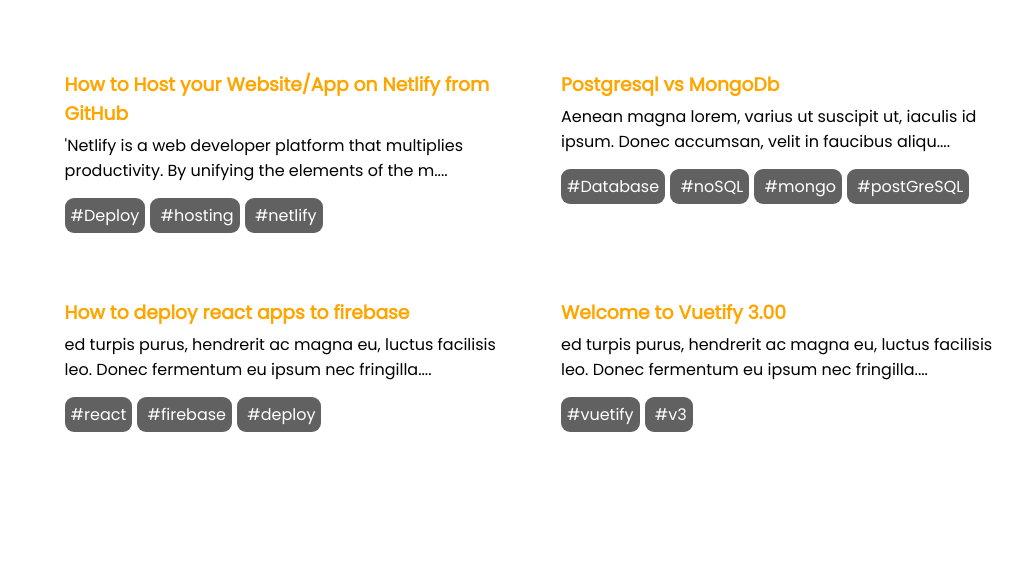
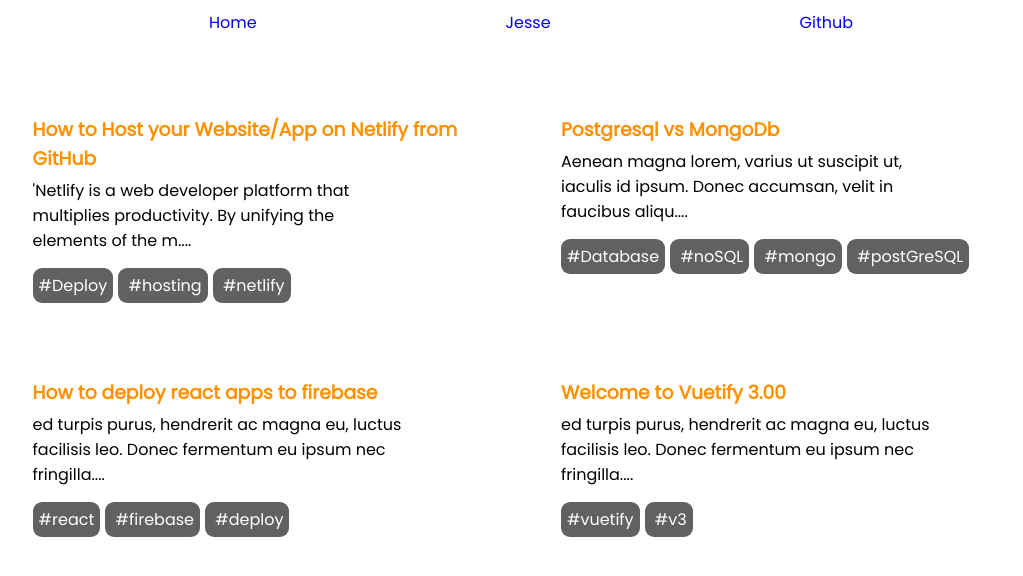
Before and after one commit to Akohjesse/Vue3-json-server-blog, a Vue app: page / in a window 1280 px wide. Shown: the top 576 px of the page, without its empty margins (109-1132 px from the left). Built offline with nearby package versions, Linux system fonts and the light colour scheme; data requests are answered from the project's data file.

Commit message:
build complete

```diff
--- a/src/App.vue
+++ b/src/App.vue
@@ -1,8 +1,17 @@
 <template>
    <div class="main">
+       <Header class="header"/>
       <router-view/>
    </div>
 </template>
+
+<script>
+import Header  from "./components/header.vue";
+export default {
+   name: 'App',
+   components: { Header }
+}
+</script>
 
 <style lang="scss">
 @import url('https://fonts.googleapis.com/css2?family=Poppins&display=swap');
@@ -12,8 +21,12 @@
    font-family: 'Poppins', sans-serif;
    margin:0px;
  }
+ .header{
+    margin-bottom: 50px;
+    padding:5px 0px;
+ }
  .main{
-  width:95%;
+  width:90%;
   margin:0 auto;
  }
 </style>
--- a/src/components/header.vue
+++ b/src/components/header.vue
@@ -1,15 +1,40 @@
 <template>
- <header>
-
- </header>
+<nav>
+    <ul>
+        <router-link style="text-decoration:none" to="/" >Home</router-link>
+        <li>
+            <a href="https://akohjesse.com">Jesse</a>
+        </li>
+        <li>
+            <a href="https://github.com">
+             Github
+            </a>
+        </li>
+    </ul>
+</nav>
 </template>
 
 <script>
 export default {
-
+  name: 'Header'
 }
 </script>
 
-<style>
+<style lang="scss" scoped>
+  nav{
+      padding:10px 5px;
+     ul{
+          display: flex;
+          flex-direction: row;
+          justify-content: space-evenly;
 
+          li{
+                list-style-type: none;
+               a{
+                   text-decoration: none;
+
+               }
+          }
+     }
+  }
 </style>
--- a/src/components/posts.vue
+++ b/src/components/posts.vue
@@ -29,13 +29,14 @@
 .item{
     border-radius: 5px;
     padding:20px;
-    height: 13em;
     h3{
-        color:orange;
+        color:rgb(255, 145, 0);
         text-decoration: none;
     }
     p{
         margin:5px 0px;
+        text-align: left;
+        max-width: 79%;
     }
    .tags{
        margin:20px 0px;
--- a/src/components/postslist.vue
+++ b/src/components/postslist.vue
@@ -16,8 +16,8 @@
 
 <style>
   .post-list{
-    width:80%;
-    margin: 50px auto;
+    width:90%;
+    margin: 0px auto;
     display: grid;
     grid-gap:20px;
     grid-template-columns: repeat(2, 1fr);
```
